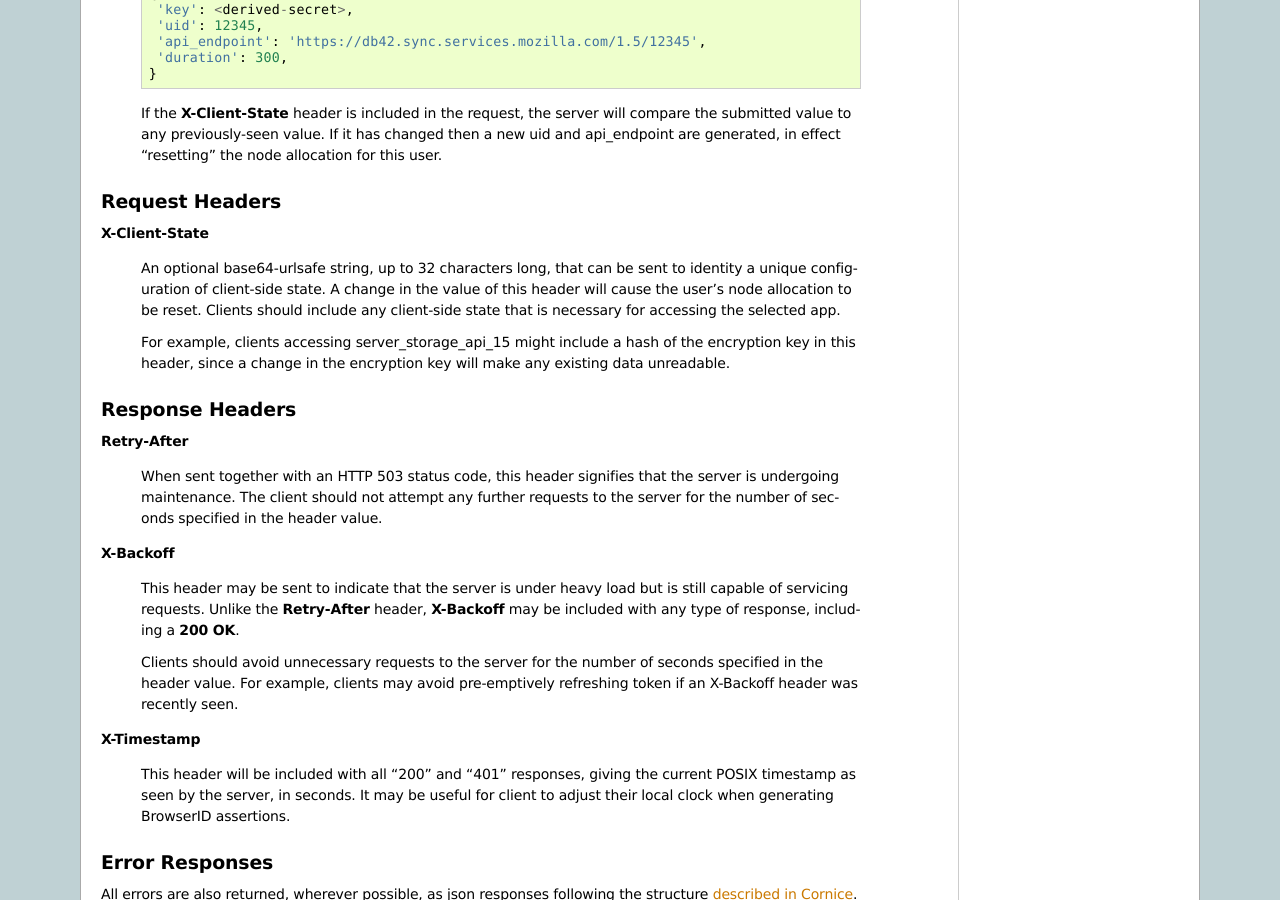
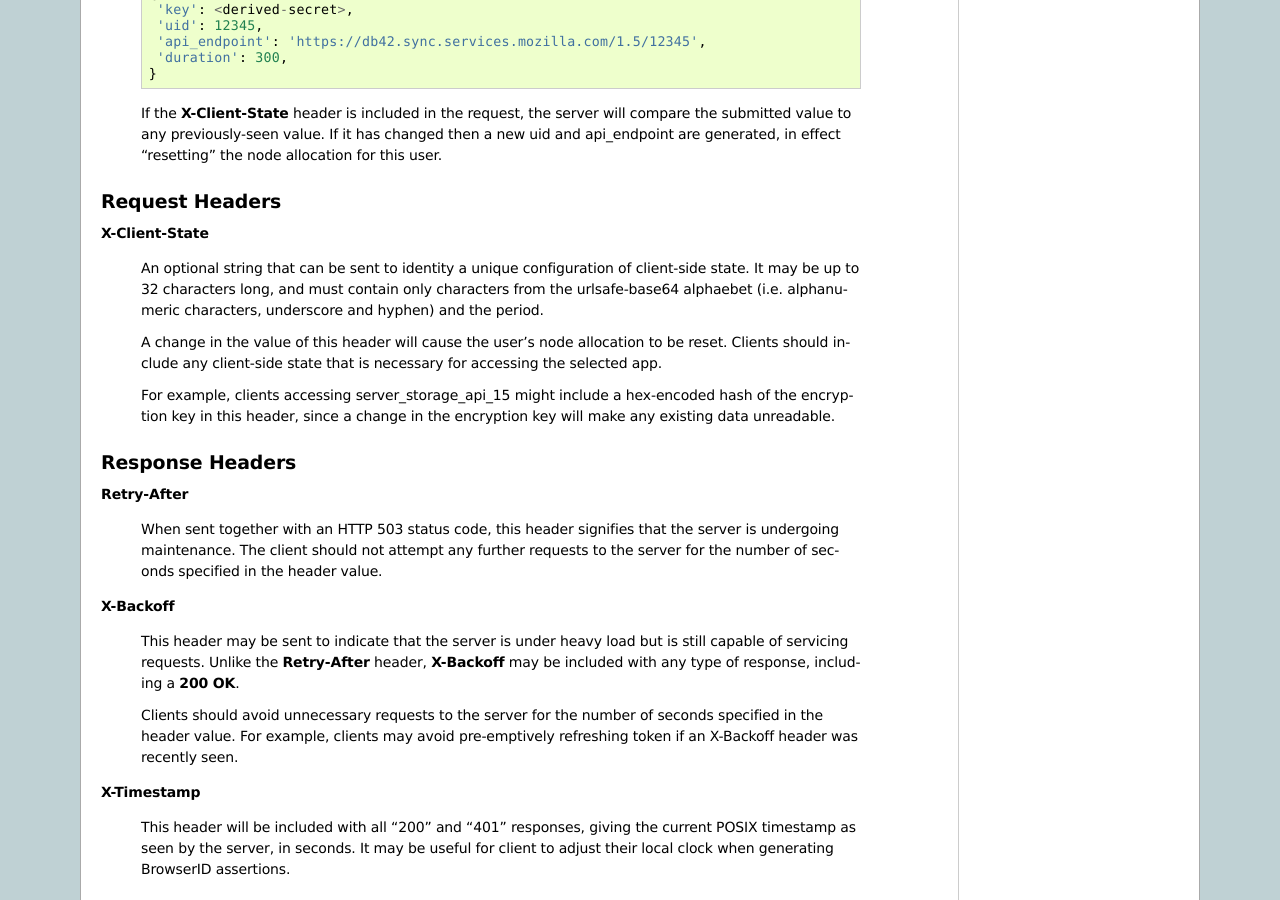
Before and after one commit to mozilla-services/docs, a Sphinx documentation site: the page built from source/token/apis.rst, in a window 1280 px wide and 900 px high, scrolled down 741 px. Built offline with Sphinx 7.4.7, drawn with Linux system fonts in a browser that asks for light colours; the version number could not be read and is left out.

Commit message:
Clarify format and interpretation of X-Client-State header.

```diff
--- a/source/token/apis.rst
+++ b/source/token/apis.rst
@@ -61,15 +61,18 @@ Request Headers
 
 **X-Client-State**
 
-    An optional base64-urlsafe string, up to 32 characters long, that
-    can be sent to identity a unique configuration of client-side state.
+    An optional string that can be sent to identity a unique configuration
+    of client-side state.  It may be up to 32 characters long, and must
+    contain only characters from the urlsafe-base64 alphaebet (i.e.
+    alphanumeric characters, underscore and hyphen) and the period.
+
     A change in the value of this header will cause the user's node
     allocation to be reset.  Clients should include any client-side state
     that is necessary for accessing the selected app.
 
     For example, clients accessing :ref:`server_storage_api_15` might
-    include a hash  of the encryption key in this header, since a change
-    in the encryption key will make any existing data unreadable.
+    include a hex-encoded hash  of the encryption key in this header, since
+    a change in the encryption key will make any existing data unreadable.
 
 
 Response Headers
```
